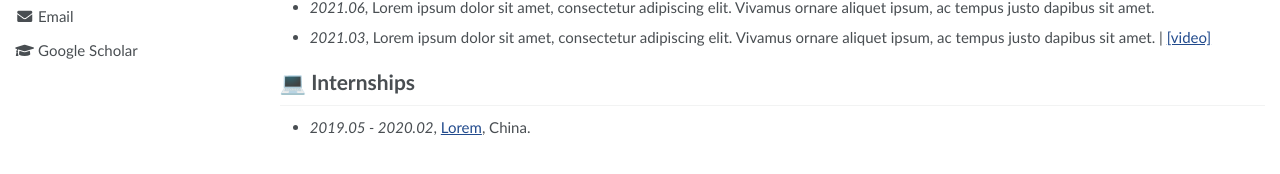
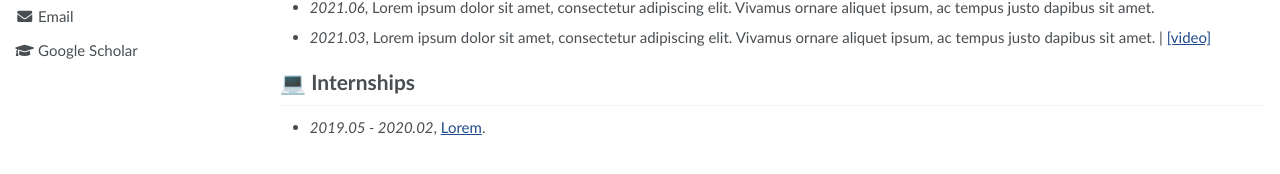
Before and after one commit to aky3100/aky3100.github.io, a Jekyll site: the page built from _pages/about.md, in a window 1280 px wide. Shown: the part 440-614 px from the top of the page. Built offline with Jekyll 4.4.1, drawn with Linux system fonts in a browser that asks for light colours.

Commit message:
Update about.md

```diff
--- a/_pages/about.md
+++ b/_pages/about.md
@@ -39,4 +39,4 @@ redirect_from:
 - *2021.03*, Lorem ipsum dolor sit amet, consectetur adipiscing elit. Vivamus ornare aliquet ipsum, ac tempus justo dapibus sit amet.  \| [\[video\]](https://github.com/)
 
 # 💻 Internships
-- *2019.05 - 2020.02*, [Lorem](https://github.com/), China.
+- *2019.05 - 2020.02*, [Lorem](https://github.com/).
```
